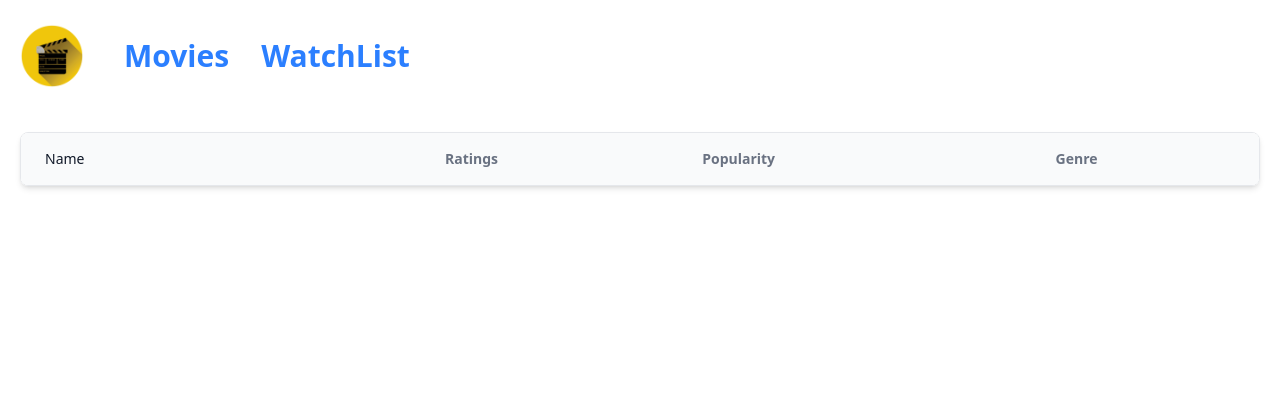
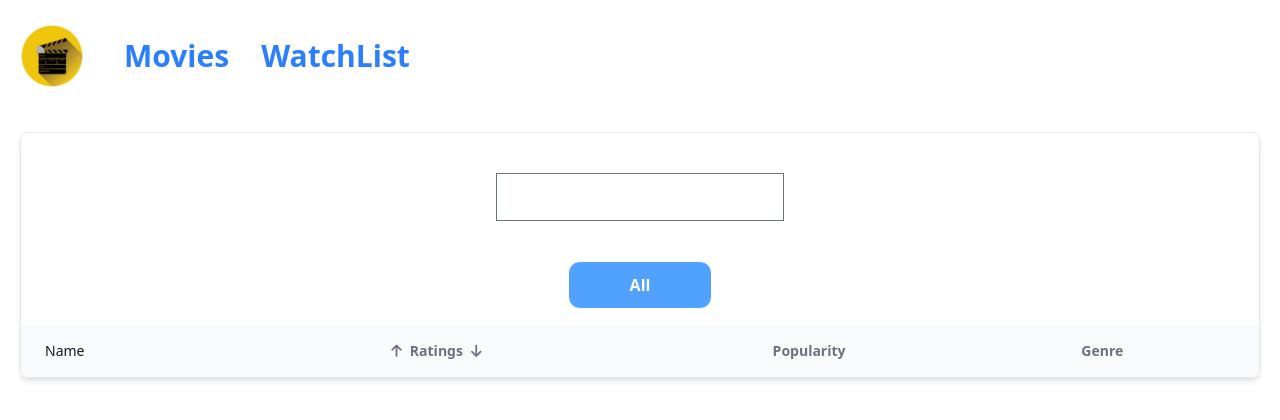
Before and after one commit to SunilSA24/movie-list-react, a React (Vite) app in the folder movieList/: page /watchList in a window 1280 px wide. Shown: the top 420 px of the page. Built offline with nearby package versions, Linux system fonts and the light colour scheme.

Commit message:
sort,search,filter changes

```diff
--- a/movieList/src/Components/WatchList.jsx
+++ b/movieList/src/Components/WatchList.jsx
@@ -3,18 +3,83 @@ import genreids from "../assets/genre";
 
 function WatchList() {
   const [watchList, setWatchList] = useState([]);
+  const [search, setSearch] = useState("");
+  const [currGenre, setCurrGenre] = useState("All")
+  const [genreList, setGenreList] = useState([]);
+
+
+  const handleAscendingRating = () => {
+    let sortAscending = watchList.sort((a, b) => {
+      return a.vote_average - b.vote_average;
+    });
+    setWatchList([...sortAscending]);
+  }
+
+  const handleDescendingRating = () => {
+    let sortDescending = watchList.sort((a, b) => {
+      return b.vote_average - a.vote_average;
+    });
+
+    setWatchList([...sortDescending]);
+  }
+
+  const handleSearch = (e) => {
+    setSearch(e.target.value);
+  }
+
+  const handleFilter = (genre) => {
+    setCurrGenre(genre);
+  }
 
   useEffect(() => {
     let moviesFromLocalStorage = localStorage.getItem('movies')
-      if(!moviesFromLocalStorage) {
+    if (!moviesFromLocalStorage) {
       return
     }
 
     setWatchList(JSON.parse(moviesFromLocalStorage));
   }, [])
 
+  useEffect(() => {
+    let genreList = watchList.map((movieObj) => {
+      return genreids[movieObj.genre_ids[0]];
+    })
+
+    genreList = new Set(genreList);
+    setGenreList(["All", ...genreList]);
+  },[watchList])
+
   return (
-    <div  className="overflow-hidden rounded-lg border border-gray-200 shadow-md m-5" >
+    <div className="overflow-hidden rounded-lg border border-gray-200 shadow-md m-5" >
+      {/* Search Field */}
+      <div className="flex justify-center m-10">
+        <input type="text" name="search" id="search"
+          value={search}
+          onChange={handleSearch}
+          className="border border-gray-500 h-[3rem] w-[18rem] px-3" />
+      </div>
+
+      {/* Genre list */}
+      <div className="flex justify-center m-4">
+        {genreList.map((genre) => {
+          return (
+            <div
+              key={genre}
+              onClick={() => handleFilter(genre)}
+              className={
+                currGenre == genre
+                  ? "mx-4 flex justify-center items-center bg-blue-400 h-[3rem] w-[9rem] text-white font-bold border rounded-xl cursor-pointer"
+                  : "mx-4 flex justify-center items-center bg-gray-400 h-[3rem] w-[9rem] text-white border rounded-xl cursor-pointer"
+              }
+            >
+              {genre}
+            </div>
+          )
+        })}
+
+      </div>
+
+
       {/* Watchlist table */}
       <table className="w-full border-collapse bg-white text-left text-sm text-gray-500">
         <thead>
@@ -22,7 +87,9 @@ function WatchList() {
             <th className="px-6 py-4 font-medium text-gray-900">Name</th>
             <th>
               <div className="flex items-center gap-2">
+                <i onClick={() => handleDescendingRating()} className="fa-solid fa-arrow-up"></i>
                 <div>Ratings</div>
+                <i onClick={() => handleAscendingRating()} className="fa-solid fa-arrow-down"></i>
               </div>
             </th>
             <th>
@@ -38,7 +105,16 @@ function WatchList() {
           </tr>
         </thead>
         <tbody className="divide-y divide-gray-100 border-t border-gray-100">
-          {watchList.map((movieObj) => (
+          {watchList
+            .filter((movie) => {
+              if(currGenre === 'All') {
+                return true
+              }
+
+              return genreids[movie.genre_ids[0]] === currGenre;
+            })
+            .filter((movie) => movie.title.toLowerCase().includes(search.toLowerCase()))
+            .map((movieObj) => (
               <tr key={movieObj.id} className="hover:bg-gray-50">
                 <td className="flex items-center px-6 py-4 font-normal text-gray-900">
                   <img
```
Lines whose indentation alone changed are shown as unchanged.
